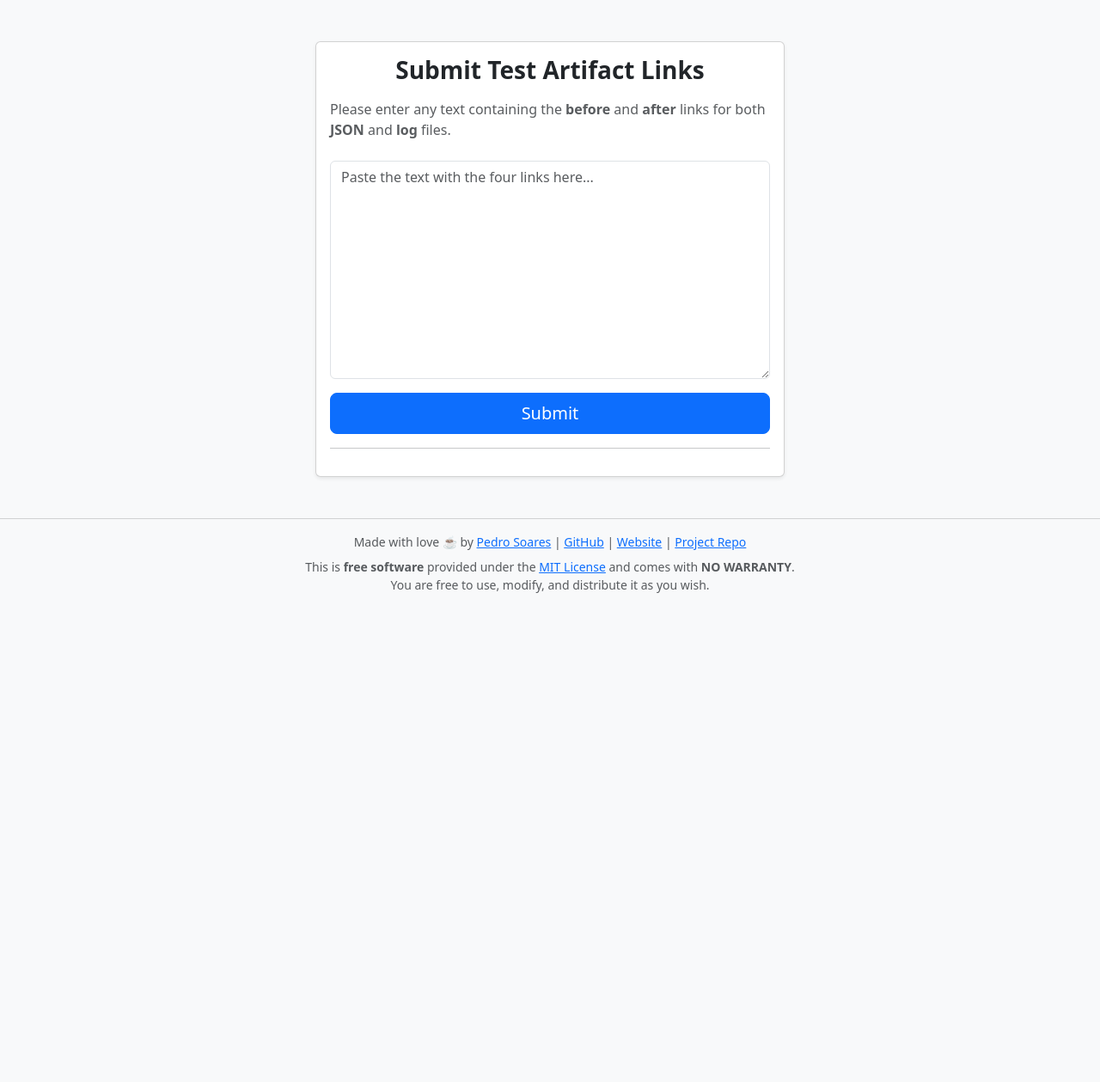
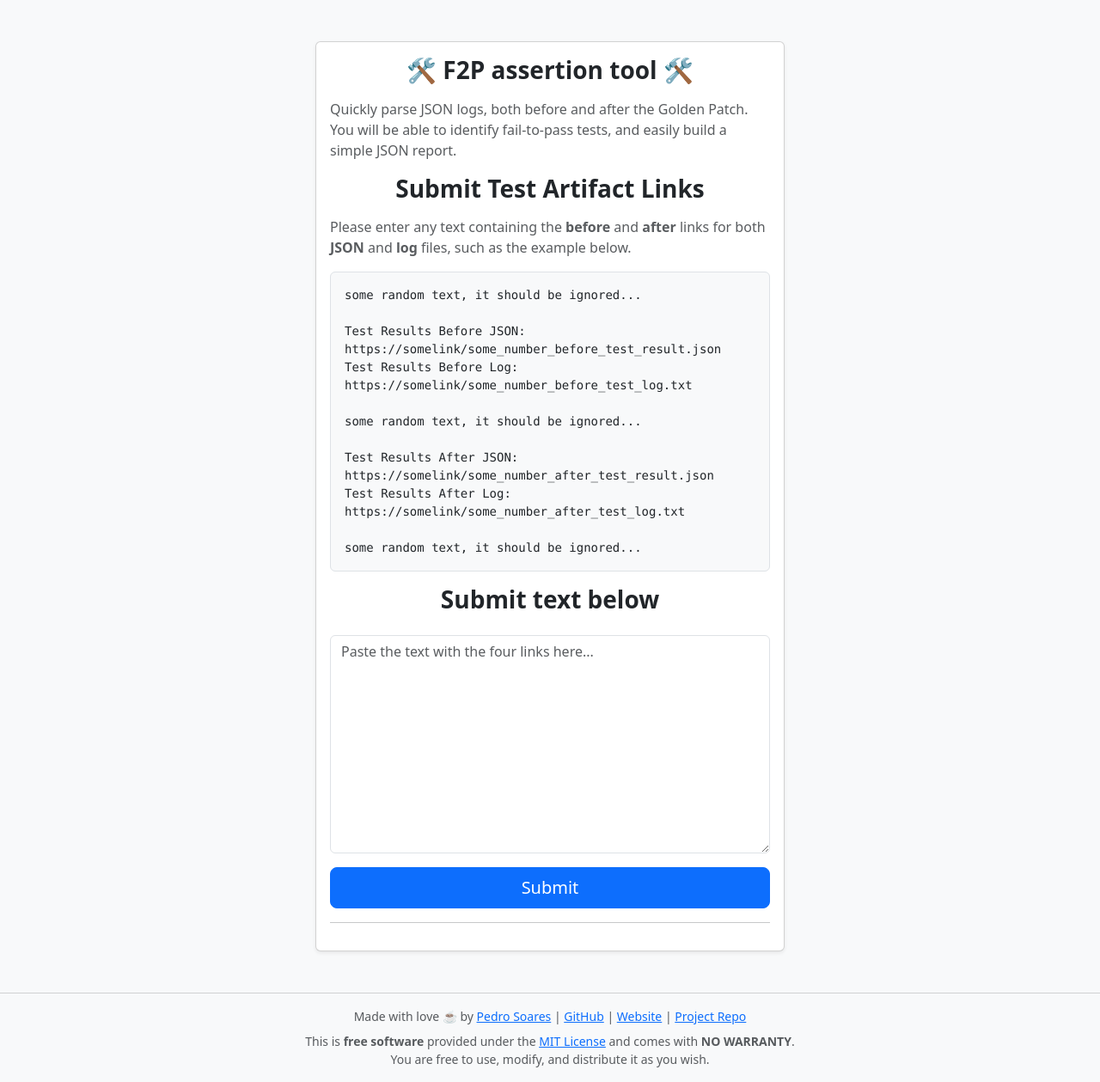
Before and after one commit to PedroGabrielBHZ/test_buddy, a FastAPI app: page / in a window 1280 px wide. Shown: the whole page at 86% size. Before the commit the page ends 690 px from the top, so only its background shows below. Run offline with FastAPI, Linux system fonts and the light colour scheme.

Commit message:
Refactor index.html to enhance user guidance and improve layout for test artifact submission

```diff
--- a/templates/index.html
+++ b/templates/index.html
@@ -1,9 +1,11 @@
 <!DOCTYPE html>
 <html>
-
   <head>
-    <title>FastAPI with Form</title>
-    <link href="https://cdn.jsdelivr.net/npm/bootstrap@5.3.0/dist/css/bootstrap.min.css" rel="stylesheet">
+    <title>Test Buddy</title>
+    <link
+      href="https://cdn.jsdelivr.net/npm/bootstrap@5.3.0/dist/css/bootstrap.min.css"
+      rel="stylesheet"
+    />
   </head>
 
   <body class="bg-light">
@@ -13,31 +15,68 @@
           <div class="card shadow-sm">
             <div class="card-body">
               <div class="text-center mb-4">
-                            <h1 class="h3 mb-3 fw-bold">Submit Test Artifact Links</h1>
+                <h1 class="h3 mb-3 fw-bold">🛠️ F2P assertion tool 🛠️</h1>
                 <p class="text-muted text-start">
-                                Please enter any text containing the <span class="fw-semibold">before</span> and <span
-                                    class="fw-semibold">after</span> links for both <span
-                                    class="fw-semibold">JSON</span>
-                                and <span class="fw-semibold">log</span> files.
+                  Quickly parse JSON logs, both before and after the Golden
+                  Patch. You will be able to identify fail-to-pass tests, and
+                  easily build a simple JSON report.
                 </p>
+                <h2 class="h3 mb-3 fw-bold">Submit Test Artifact Links</h2>
+                <p class="text-muted text-start">
+                  Please enter any text containing the
+                  <span class="fw-semibold">before</span> and
+                  <span class="fw-semibold">after</span> links for both
+                  <span class="fw-semibold">JSON</span> and
+                  <span class="fw-semibold">log</span> files, such as the
+                  example below.
+                </p>
+                <div class="bg-light border rounded p-3 mb-3">
+                  <pre
+                    class="small mb-0"
+                    style="text-align: start; white-space: pre-line"
+                  >
+                some random text, it should be ignored...
+
+                Test Results Before JSON: https://somelink/some_number_before_test_result.json
+                Test Results Before Log: https://somelink/some_number_before_test_log.txt
+
+                some random text, it should be ignored...
+
+                Test Results After JSON: https://somelink/some_number_after_test_result.json
+                Test Results After Log: https://somelink/some_number_after_test_log.txt
+
+                some random text, it should be ignored...
+                </pre
+                  >
+                </div>
+                <h2 class="h3 mb-3 fw-bold">Submit text below</h2>
               </div>
               <form action="/submit" method="post">
                 <div class="mb-3">
-                                <textarea id="text_blob" name="text_blob" rows="10" cols="80" class="form-control"
-                                    placeholder="Paste the text with the four links here..."></textarea>
+                  <textarea
+                    id="text_blob"
+                    name="text_blob"
+                    rows="10"
+                    cols="80"
+                    class="form-control"
+                    placeholder="Paste the text with the four links here..."
+                  ></textarea>
                 </div>
                 <div class="d-grid">
-                                <button type="submit" class="btn btn-primary btn-lg">Submit</button>
+                  <button type="submit" class="btn btn-primary btn-lg">
+                    Submit
+                  </button>
                 </div>
               </form>
-                        <hr>
+              <hr />
               {% if warning %}
               <div class="alert alert-warning text-center" role="alert">
                 {{ warning }}
               </div>
-                        {% endif %}
-                        {% if message %}
-                        <p class="mt-3 text-success text-center"><strong>{{ message }}</strong></p>
+              {% endif %} {% if message %}
+              <p class="mt-3 text-success text-center">
+                <strong>{{ message }}</strong>
+              </p>
               {% endif %}
             </div>
           </div>
@@ -49,18 +88,31 @@
     <!-- <script src="https://cdn.jsdelivr.net/npm/bootstrap@5.3.0/dist/js/bootstrap.bundle.min.js"></script> -->
 
     <footer class="text-center mt-5 mb-3 text-muted small">
-        <hr>
-        Made with love <span title="coffee">☕</span> by <a href="https://www.linkedin.com/in/pedro-soares-34a81529a/"
-            target="_blank">Pedro Soares</a> |
+      <hr />
+      Made with love <span title="coffee">☕</span> by
+      <a
+        href="https://www.linkedin.com/in/pedro-soares-34a81529a/"
+        target="_blank"
+        >Pedro Soares</a
+      >
+      |
       <a href="https://github.com/PedroGabrielBHZ" target="_blank">GitHub</a> |
-        <a href="https://pedrogabrielbhz.github.io/website/" target="_blank">Website</a> |
-        <a href="https://github.com/PedroGabrielBHZ/test_buddy" target="_blank">Project Repo</a>
-        <br>
-        <span class="d-block mt-2">This is <strong>free software</strong> provided under the <a
-                href="https://opensource.org/licenses/MIT" target="_blank">MIT License</a> and comes with <strong>NO
-                WARRANTY</strong>.<br>
-            You are free to use, modify, and distribute it as you wish.</span>
+      <a href="https://pedrogabrielbhz.github.io/website/" target="_blank"
+        >Website</a
+      >
+      |
+      <a href="https://github.com/PedroGabrielBHZ/test_buddy" target="_blank"
+        >Project Repo</a
+      >
+      <br />
+      <span class="d-block mt-2"
+        >This is <strong>free software</strong> provided under the
+        <a href="https://opensource.org/licenses/MIT" target="_blank"
+          >MIT License</a
+        >
+        and comes with <strong>NO WARRANTY</strong>.<br />
+        You are free to use, modify, and distribute it as you wish.</span
+      >
     </footer>
   </body>
-
 </html>
```
Lines whose indentation alone changed are shown as unchanged.
